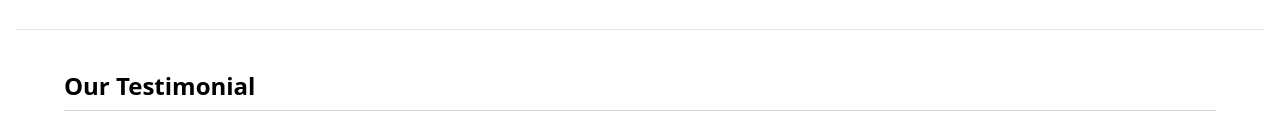
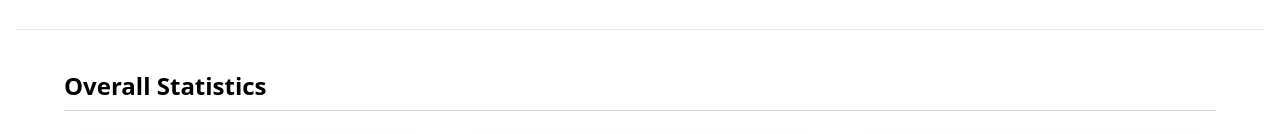
Before and after one commit to Sahana-Lakshmipathy-1/Blog-Website, a React (Vite) app in the folder client/: page / in a window 1280 px wide. Shown: the part 666-800 px from the top of the page. Built offline with nearby package versions, Linux system fonts and the light colour scheme; sample sign-in values are in the browser's storage.

Commit message:
frontend corrections

```diff
--- a/client/src/App.jsx
+++ b/client/src/App.jsx
@@ -8,13 +8,13 @@ import { SpeedInsights } from "@vercel/speed-insights/react"
 
 const App = () => {
   return (
-    <div >
+    <div className="flex flex-col min-h-screen">
       <NavBar />
-      <div className="p-4">
+      <main className="flex-grow p-4">
         <Analytics />
         <SpeedInsights />
         <AppRoutes />
-      </div>
+      </main>
       <Footer/>
     </div>
   );
--- a/client/src/components/Stats.jsx
+++ b/client/src/components/Stats.jsx
@@ -11,7 +11,7 @@ const Stats = () => {
   return (
     <section className="bg-white text-black px-6 py-10 border-t border-gray-200">
       <div className="max-w-6xl mx-auto">
-        <h2 className="text-2xl font-bold mb-6 border-b border-gray-300 pb-2">Our Testimonial</h2>
+        <h2 className="text-2xl font-bold mb-6 border-b border-gray-300 pb-2">Overall Statistics</h2>
 
         <div className="grid grid-cols-1 sm:grid-cols-3 gap-6 text-center">
           {stats.map((stat, index) => (
```
